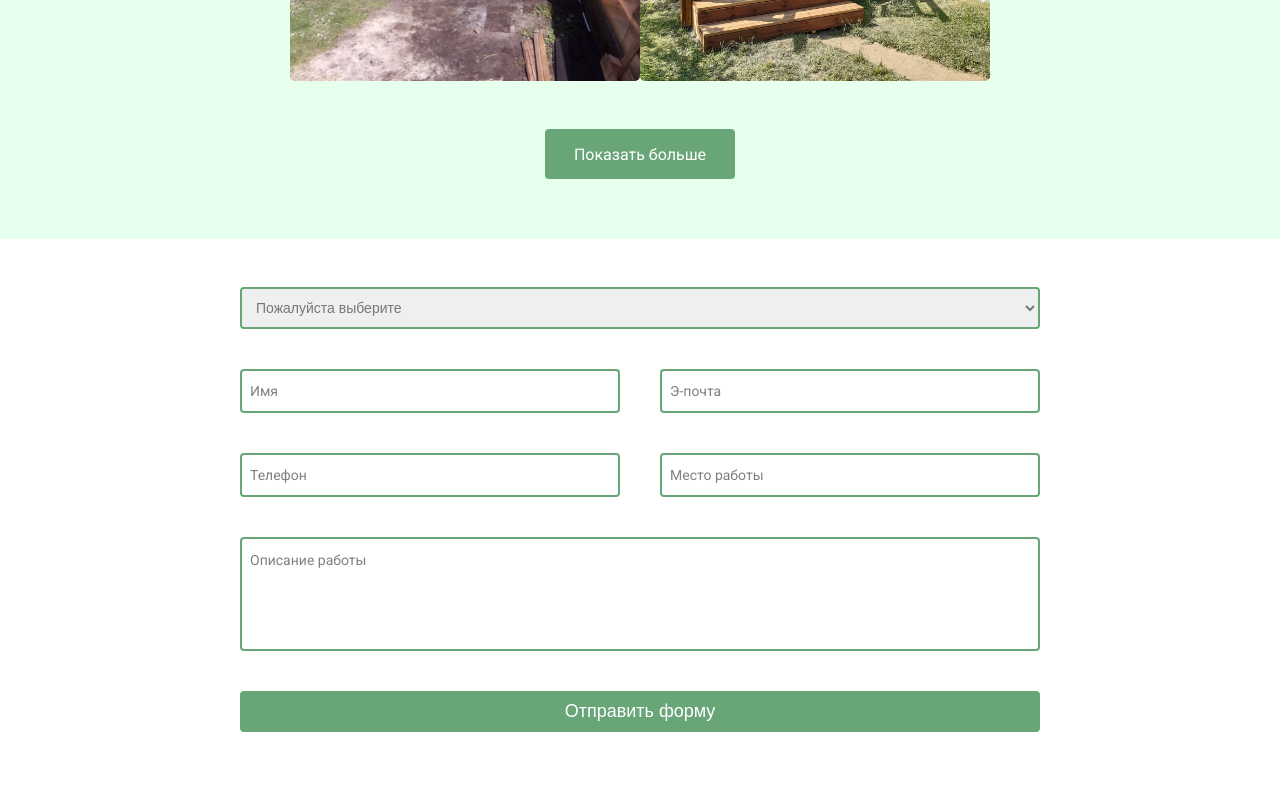
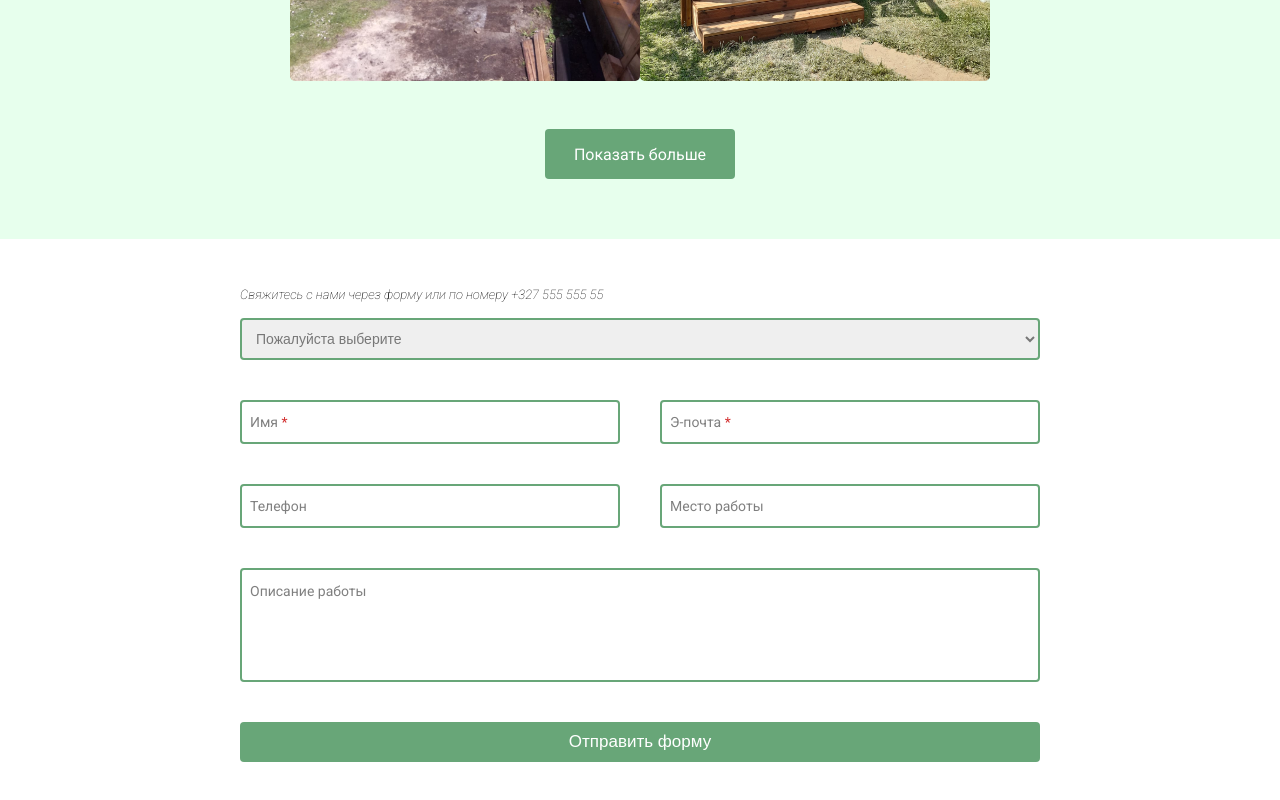
Before and after one commit to 6LiTCH66/construction-site, a React (Create React App) app: page / in a window 1280 px wide. Shown: the part 3343-4143 px from the top of the page. Built offline with nearby package versions, Linux system fonts and the light colour scheme; the HTML template or start-up script is replaced by a standard one.

Commit message:
some changes in contact form

```diff
--- a/src/components/contact_form/ContactForm.jsx
+++ b/src/components/contact_form/ContactForm.jsx
@@ -1,18 +1,48 @@
-import React from 'react';
+import React, {useState} from 'react';
 import "./contactForm.css"
 
 function ContactForm(props) {
+    const [name, setName] = useState(" ")
+    const [email, setEmail] = useState(" ")
+
+    const nameChange = event =>{
+        setName(event.target.value);
+
+        if (event.target.value.trim().length > 0){
+            console.log('✅ Input is not empty');
+        }else{
+            console.log('⛔️ Input is empty');
+        }
+    }
+    const emailChange = event =>{
+        setEmail(event.target.value);
+
+        if (event.target.value.trim().length > 0){
+            console.log('✅ Input is not empty');
+        }else{
+            console.log('⛔️ Input is empty');
+        }
+    }
+
     return (
         <>
             <div className="contact-form_row">
-                <div className="form-input">
-                    <input type="text" placeholder="Имя" id="first_name"/>
-                    <label htmlFor="first_name">Имя</label>
+                <div className="input-container">
+                    <div className={`form-input ${name ? "" : "error-helper-text"}`}>
+                        <input type="text" placeholder="Имя" id="first_name" onChange={nameChange}/>
+                        <label htmlFor="first_name" className="required">Имя</label>
+                    </div>
+                    {!name ? <p className="error-input">Обязательное поле</p> : <></>}
+
                 </div>
-                <div className="form-input">
-                    <input type="email" placeholder="Э-почта" id="email"/>
-                    <label htmlFor="email">Э-почта</label>
+                <div className="input-container">
+                    <div className={`form-input ${email ? "" : "error-helper-text"}`}>
+                        <input type="email" placeholder="Э-почта" id="email" onChange={emailChange}/>
+                        <label htmlFor="email" className="required">Э-почта</label>
+                    </div>
+                    {!email ? <p className="error-input">Обязательное поле</p> : <></>}
                 </div>
+
             </div>
             <div className="contact-form_row">
                 <div className="form-input">
--- a/src/components/contact_form/contactForm.css
+++ b/src/components/contact_form/contactForm.css
@@ -80,7 +80,33 @@
     color: #FFFFFF;
     font-style: normal;
     font-weight: 500;
-    font-size: 18px;
+    font-size: 17px;
     width: 100%;
     cursor: pointer;
 }
+.input-container{
+    width: 100%;
+}
+.error-input{
+    font-weight: 400;
+    font-size: 0.75rem;
+    line-height: 1.66;
+    letter-spacing: 0.03333em;
+    color: #d32f2f;
+}
+.error-helper-text input{
+    border: 2px solid #d32f2f !important;
+}
+.error-helper-text label{
+    color: #d32f2f !important;
+}
+.required:after{
+    content: " *";
+    color: #d32f2f;
+}
+
+@media screen and (max-width: 480px){
+    .contact-form_row{
+        flex-direction: column;
+    }
+}
--- a/src/containers/contact/Contact.jsx
+++ b/src/containers/contact/Contact.jsx
@@ -8,6 +8,11 @@ function Contact(props) {
     return (
         <div className="contact-container">
             <div className="contact-wrapper">
+                <p className="contact-info">
+                    <i>
+                        Cвяжитесь с нами через форму или по номеру +327 555 555 55
+                    </i>
+                </p>
                 <select className="form-select" defaultValue="DEFAULT" onChange={(e) => setValue(e.target.value)}>
                     <option value="DEFAULT" defaultValue hidden>Пожалуйста выберите</option>
                     <option value="building">Строительство</option>
--- a/src/containers/contact/contact.css
+++ b/src/containers/contact/contact.css
@@ -11,41 +11,6 @@
 
 }
 
-
-/*#select_work, .dropdown-container label{*/
-/*    cursor: pointer;*/
-/*}*/
-
-/*.dropdown-container {*/
-/*    position: relative;*/
-/*    display: inline-block;*/
-/*    width: 100%;*/
-/*}*/
-
-/*.dropdown-items {*/
-/*    display: none;*/
-/*    position: absolute;*/
-/*    background-color: #f9f9f9;*/
-/*    min-width: 160px;*/
-/*    box-shadow: 0px 8px 16px 0px rgba(0,0,0,0.2);*/
-/*    z-index: 1;*/
-/*}*/
-
-/*.dropdown-items a {*/
-/*    color: black;*/
-/*    padding: 12px 16px;*/
-/*    text-decoration: none;*/
-/*    display: block;*/
-/*}*/
-
-/*.dropdown-items a:hover {*/
-/*    background-color: #f1f1f1*/
-/*}*/
-
-/*#select_work:focus + label + .dropdown-items{*/
-/*    display: block;*/
-/*}*/
-
 .form-select{
     width: 100%;
     padding: 10px;
@@ -56,3 +21,11 @@
     border-radius: 4px;
     border: 2px solid var(--color-bg-light-button);
 }
+.form-select:hover{
+    cursor: pointer;
+}
+.contact-info{
+    font-weight: 300;
+    font-size: 13px;
+    margin-bottom: 1rem;
+}
```
